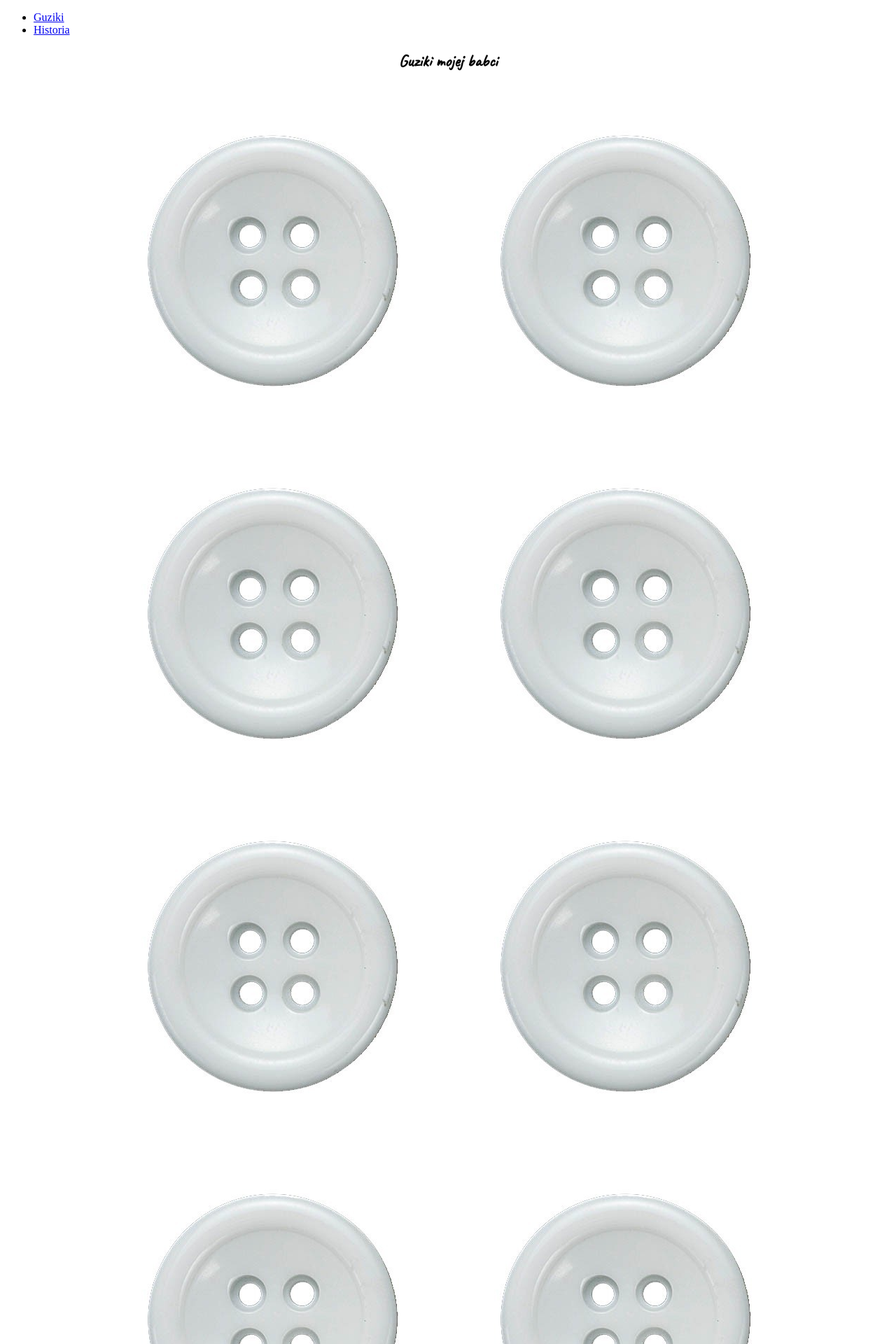
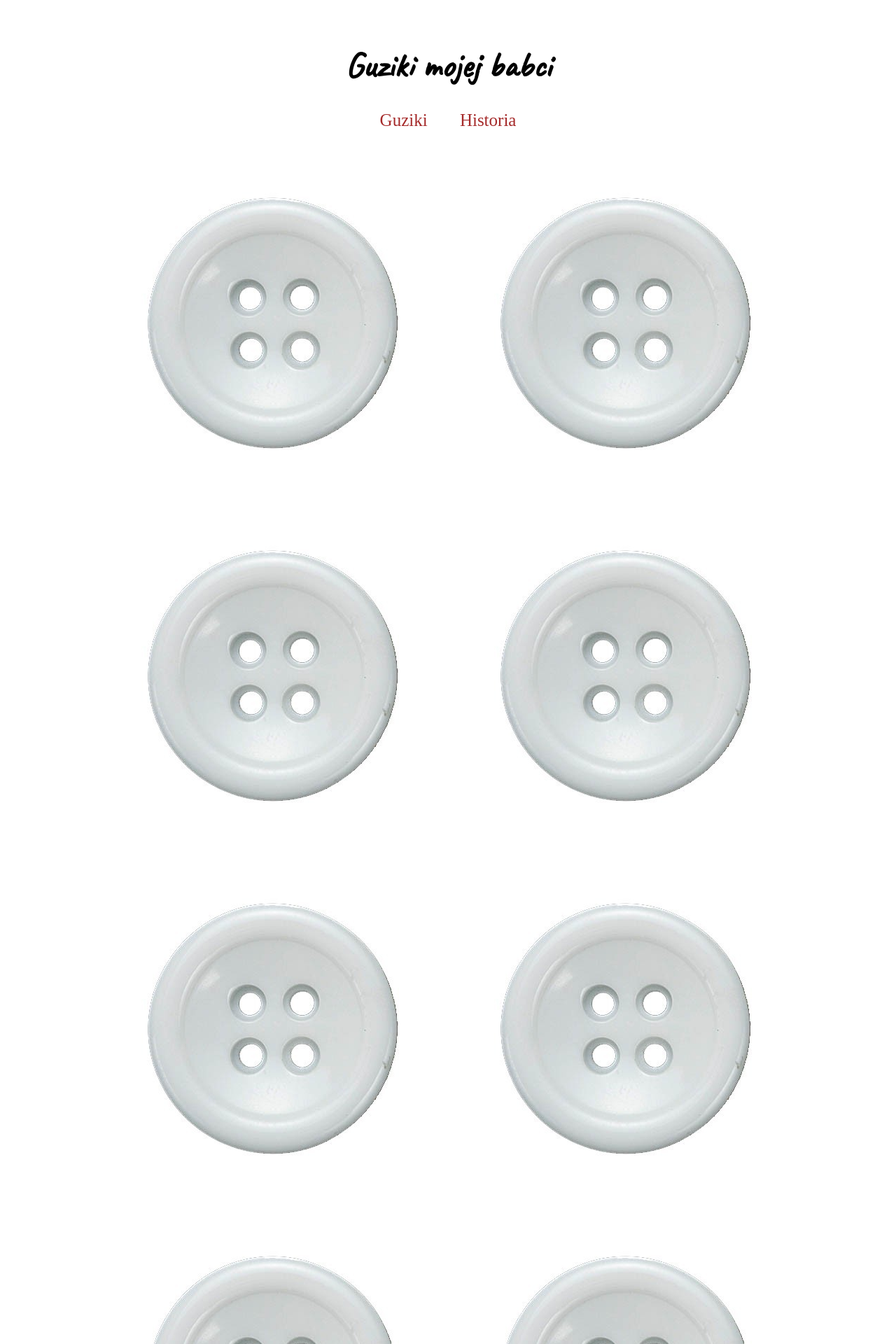
Before and after one commit to ditrytus/grandma-buttons, a Jekyll site: the page built from index.md, in a window 1280 px wide. Shown: the top 1920 px of the page at 70% size. Built offline with Jekyll 4.4.1, drawn with Linux system fonts in a browser that asks for light colours; some web fonts are replaced.

Commit message:
Layout changes

```diff
--- a/_layouts/default.html
+++ b/_layouts/default.html
@@ -2,6 +2,9 @@
 <html>
     {% include head.html %}
     <body>
+        <h1 class="siteTitle">
+            {{ site.title }}
+        </h1>
         {% include navigation.html %}
         <section>
             {{ content }}
--- a/css/style.css
+++ b/css/style.css
@@ -1,8 +1,30 @@
 body {
     font-family: 'Short Stack', cursive;
+    padding: 20px;
 }
 
-h1 {
+body a {
+    color: brown;
+    text-decoration: none;
+}
+
+nav ul {
+    font-size: 25px;
+    padding: 0px;
+    list-style: none;
+}
+
+nav li {
+    margin: 20px;
+    display: inline;
+}
+
+nav {
+    text-align: center;
+}
+
+h1.siteTitle {
+    font-size: 50px;
     font-family: 'Caveat', cursive;
     text-align: center
 }
--- a/index.md
+++ b/index.md
@@ -2,6 +2,5 @@
 title: Guziki
 layout: default
 ---
-# {{ site.title }}
 
 {% include buttons.html %}
```
Also changed, not shown: about.md (+2 -1 lines).
